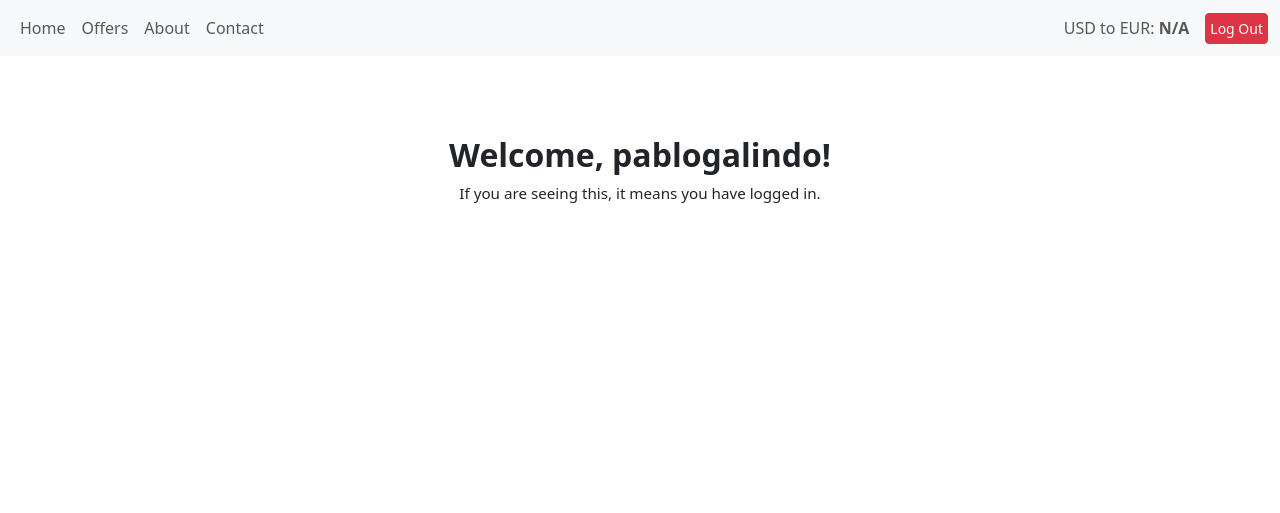
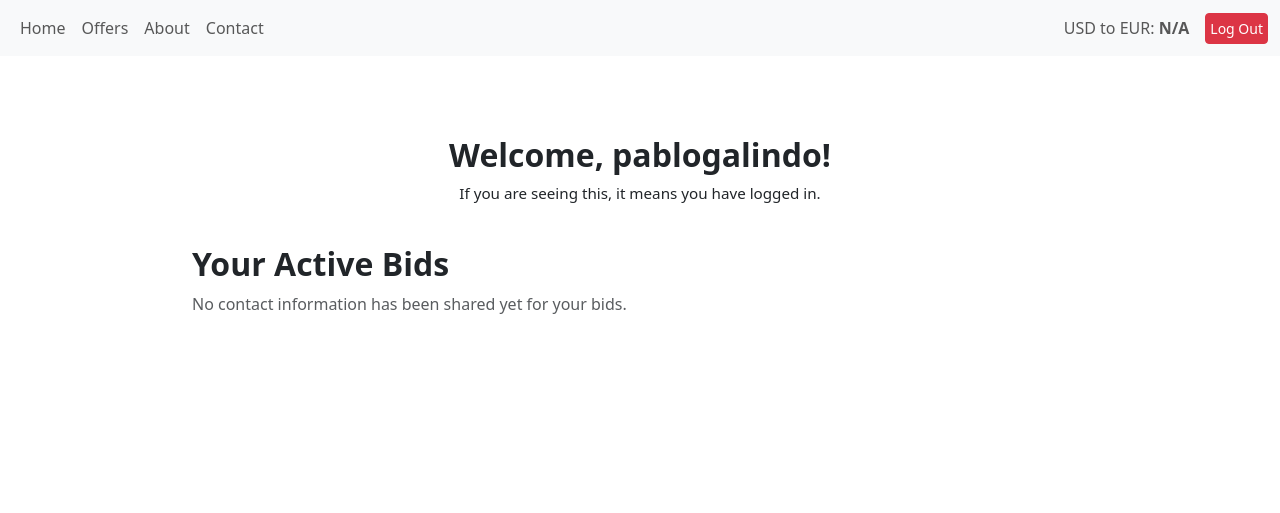
Before and after one commit to galindo89/currency-exchange-pgz, a Django app: page /dashboard/ in a window 1280 px wide. Shown: the top 513 px of the page. Run offline with Django 4.2, Linux system fonts and the light colour scheme; a user stored in the database is signed in; data that the repository does not hold is empty.

Commit message:
adding  workflow logic to allow offer creator to share its contact details to the bidder. Adding potential dashboard view for bidders to see their status of the offer

```diff
--- a/core/templates/core/dashboard.html
+++ b/core/templates/core/dashboard.html
@@ -11,5 +11,37 @@
         </div>
     </div>
 
-
+    <!-- Section for Bids with Shared Contact Information -->
+    {% if user_bids_with_shared_contacts.exists %}
+    <div class="row mt-4">
+        <div class="col-12">
+            <h2>Offers You've Bid On</h2>
+            <p class="text-muted">Below are offers where the creator has shared their contact details.</p>
+            <ul class="list-group">
+                {% for bid in user_bids_with_shared_contacts %}
+                <li class="list-group-item d-flex justify-content-between align-items-center">
+                    <div>
+                        <strong>Offer:</strong> {{ bid.offer.amount }} {{ bid.offer.currency }}
+                        <br>
+                        <strong>Exchange Rate:</strong> {{ bid.offer.exchange_rate }}
+                        <br>
+                        <strong>Your Bid:</strong> {{ bid.amount }} {{ bid.currency }}
+                    </div>
+                    <div>
+                        <strong>Contact Info:</strong> <span class="text-success">Shared</span>
+                    </div>
+                </li>
+                {% endfor %}
+            </ul>
+        </div>
+    </div>
+    {% else %}
+    <div class="row mt-4">
+        <div class="col-12">
+            <h2>Your Active Bids</h2>
+            <p class="text-muted">No contact information has been shared yet for your bids.</p>
+        </div>
+    </div>
+    {% endif %}
+</div>
 {% endblock %}
--- a/core/views.py
+++ b/core/views.py
@@ -1,16 +1,19 @@
 from django.shortcuts import render, redirect
 from django.contrib.auth.decorators import login_required
 from django.views.decorators.cache import never_cache
+from offers.models import Offer, LatestExchangeRate, Bid
 
 # Create your views here.
-
-
-
-@login_required
-def dashboard(request):
-    return render(request, 'core/dashboard.html')
 
 def home_redirect(request):
     if request.user.is_authenticated:
         return redirect('dashboard')
     return redirect('/accounts/login/')
+
+@login_required
+def dashboard(request):
+    user_bids_with_shared_contacts = Bid.objects.filter(user=request.user, contact_shared=True)
+
+    return render(request, 'core/dashboard.html', {
+        'user_bids_with_shared_contacts': user_bids_with_shared_contacts,
+    })
--- a/offers/models.py
+++ b/offers/models.py
@@ -61,6 +61,7 @@ class Bid(models.Model):
     amount = models.DecimalField(max_digits=10, decimal_places=2)
     created_at = models.DateTimeField(auto_now_add=True)
     status = models.CharField(max_length=10, choices=STATUS_CHOICES, default='AWAITING')
+    contact_shared = models.BooleanField(default=False)
 
     class Meta:
         unique_together = ('user', 'offer')  # Ensure one bid per user per offer
--- a/offers/urls.py
+++ b/offers/urls.py
@@ -14,6 +14,8 @@ urlpatterns = [
     path('<int:bid_id>/edit_bid/', views.edit_bid, name='edit_bid'),
     path('<int:bid_id>/delete_bid/', views.delete_bid, name='delete_bid'),
     path('<int:offer_id>/view_bids/', views.view_bids, name='view_bids'),
+    path('bids/<int:bid_id>/share_contact/', views.share_contact, name='share_contact'),
+
 
 
 ]
```
Also changed, not shown: offers/templates/offers/view_bids.html (+14 -0 lines), offers/views.py (+15 -1 lines), offers/migrations/0002_bid_contact_shared.py (added).
